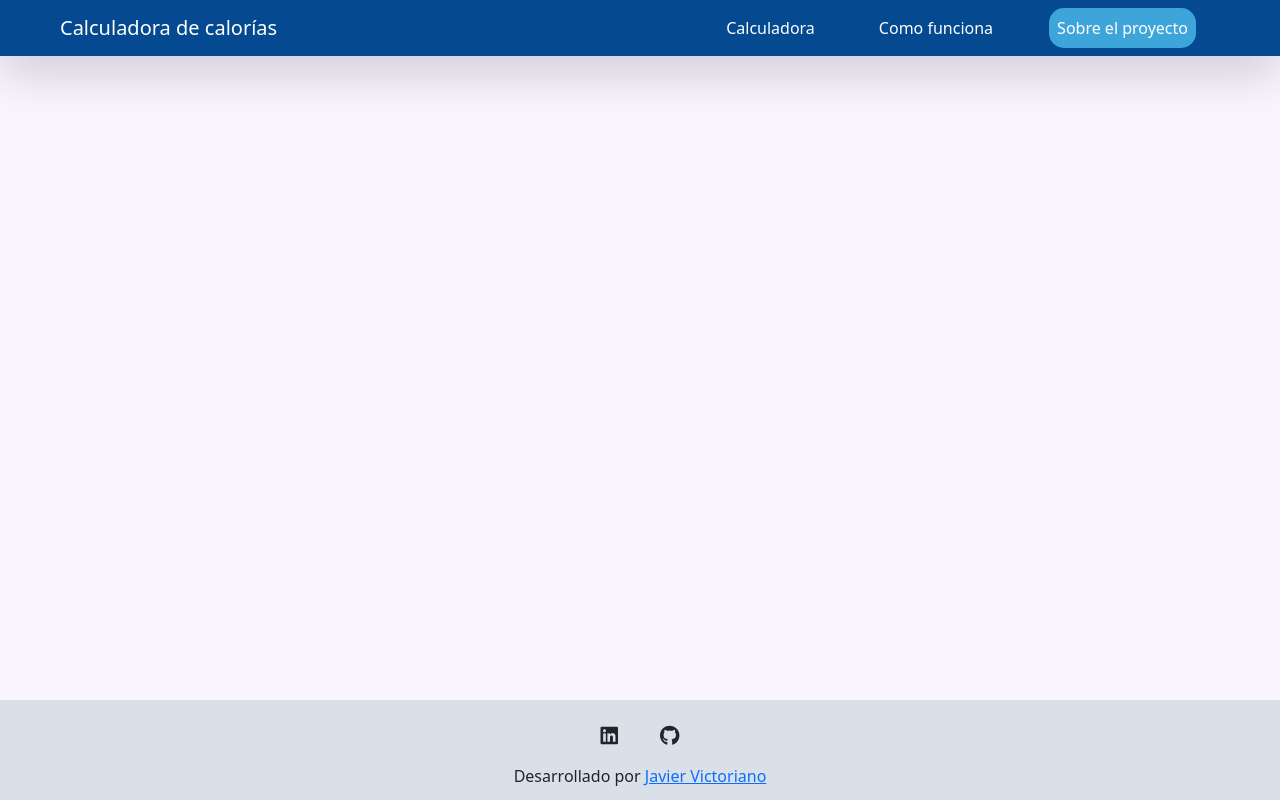
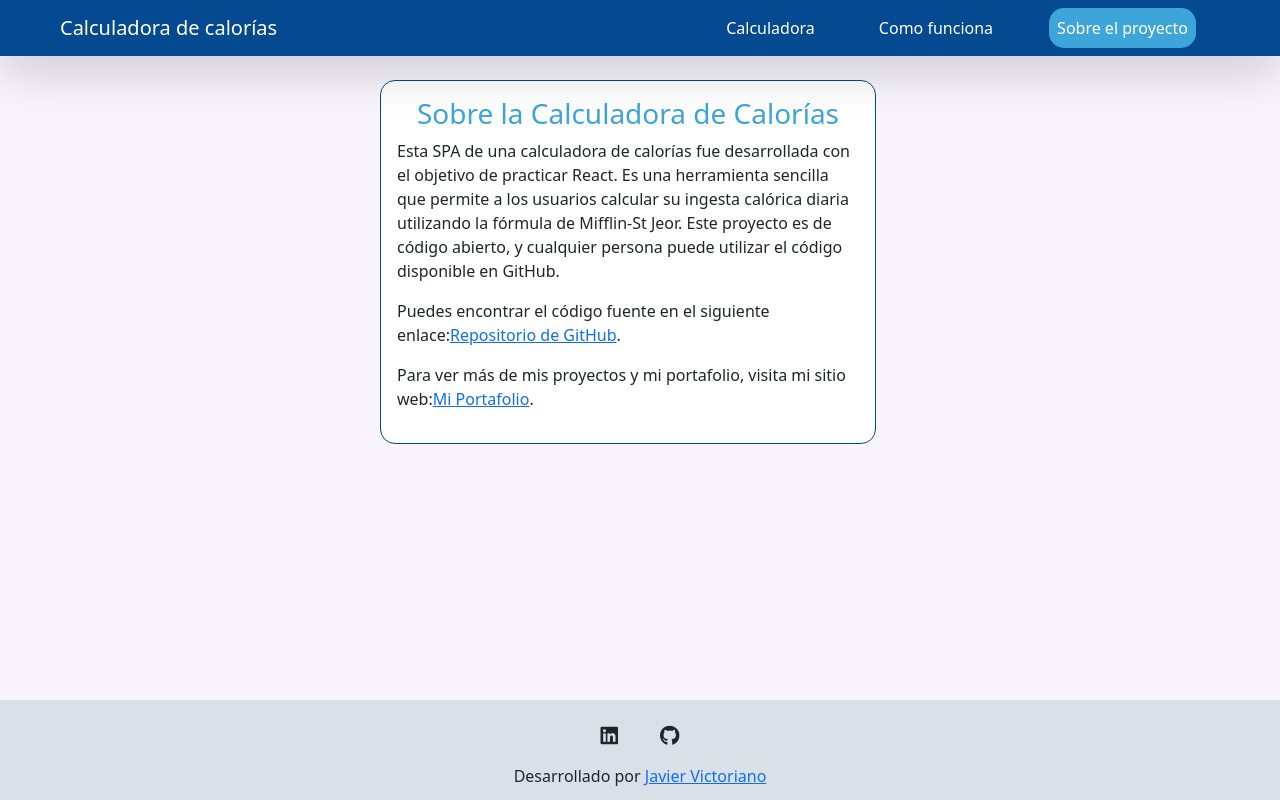
Before and after one commit to Javier-vic/Calories, a React (Vite) app: page /proyecto in a window 1280 px wide. Built offline with nearby package versions, Linux system fonts and the light colour scheme.

Commit message:
Sección de proyecto

```diff
--- a/src/App.jsx
+++ b/src/App.jsx
@@ -3,6 +3,7 @@ import Navbar from './components/Navbar.jsx'
 import Footer from './components/Footer.jsx'
 import Calculator from './components/Calculator.jsx'
 import Formula from './components/Formula.jsx'
+import Project from './components/Project.jsx'
 import { BrowserRouter, Route, Routes } from 'react-router-dom';
 
 function App() {
@@ -16,6 +17,7 @@ function App() {
                     <Routes >
                         <Route exact path="/" element={<Calculator/>} />
                         <Route path="/funcionamiento" element={<Formula />} />
+                        <Route path="/proyecto" element={<Project />} />
                     </Routes>
                 </div>
                 <Footer/>
--- /dev/null
+++ b/src/components/Project.jsx
@@ -0,0 +1,29 @@
+function Project() {
+    return (
+        <div className="container row py-4">
+            <div className="formula col-8 mx-auto p-3">
+                <h3 className="text-color-1 text-center">Sobre la Calculadora de Calor&iacute;as</h3>
+                <p>
+                    Esta SPA de una calculadora de calor&iacute;as fue desarrollada con el objetivo de practicar React.
+                    Es una herramienta sencilla que permite a los usuarios calcular su ingesta cal&oacute;rica diaria
+                    utilizando la f&oacute;rmula de Mifflin-St Jeor. Este proyecto es de c&oacute;digo abierto, y cualquier persona
+                    puede utilizar el c&oacute;digo disponible en GitHub.
+                </p>
+                <p>
+                    Puedes encontrar el c&oacute;digo fuente en el siguiente enlace:
+                    <a href="https://github.com/Javier-vic/Calories" target="_blank" rel="noopener noreferrer">
+                        Repositorio de GitHub
+                    </a>.
+                </p>
+                <p>
+                    Para ver m&aacute;s de mis proyectos y mi portafolio, visita mi sitio web:
+                    <a href="https://javiervictoriano.com" target="_blank" rel="noopener noreferrer">
+                        Mi Portafolio
+                    </a>.
+                </p>
+            </div>
+        </div>
+    );
+}
+
+export default Project;
```
